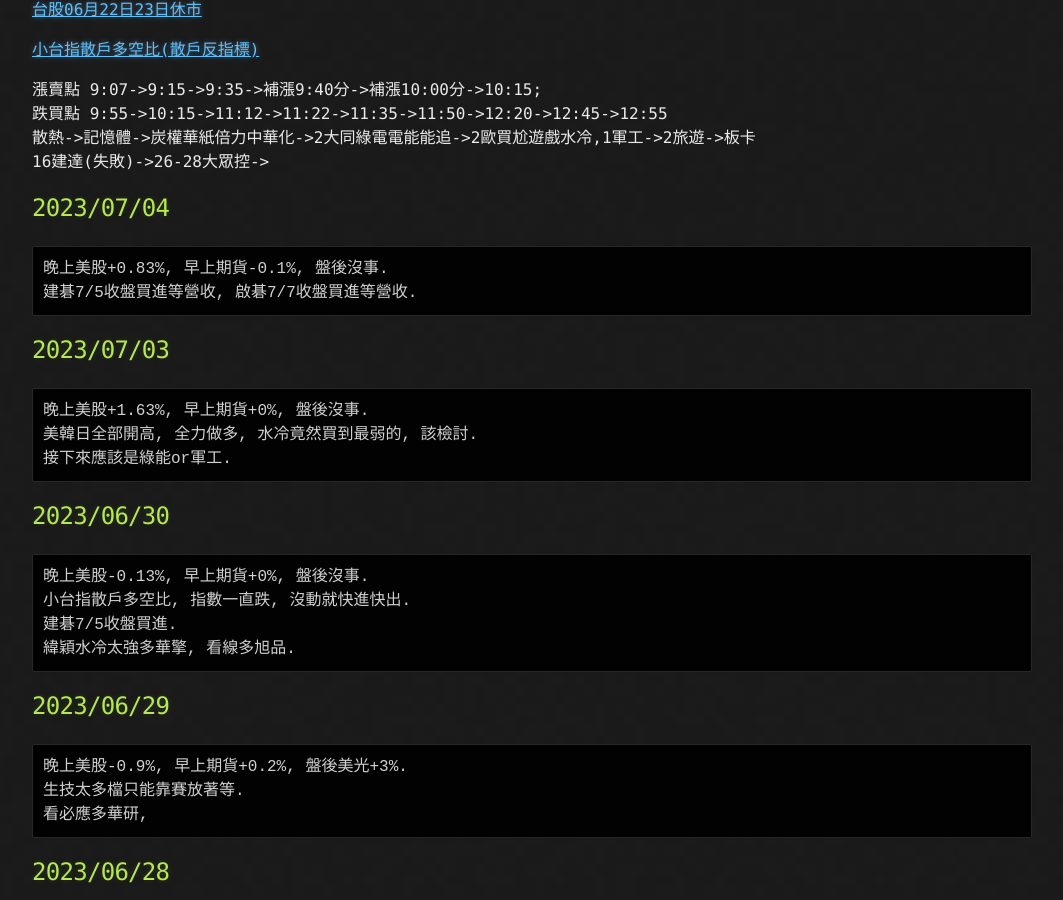
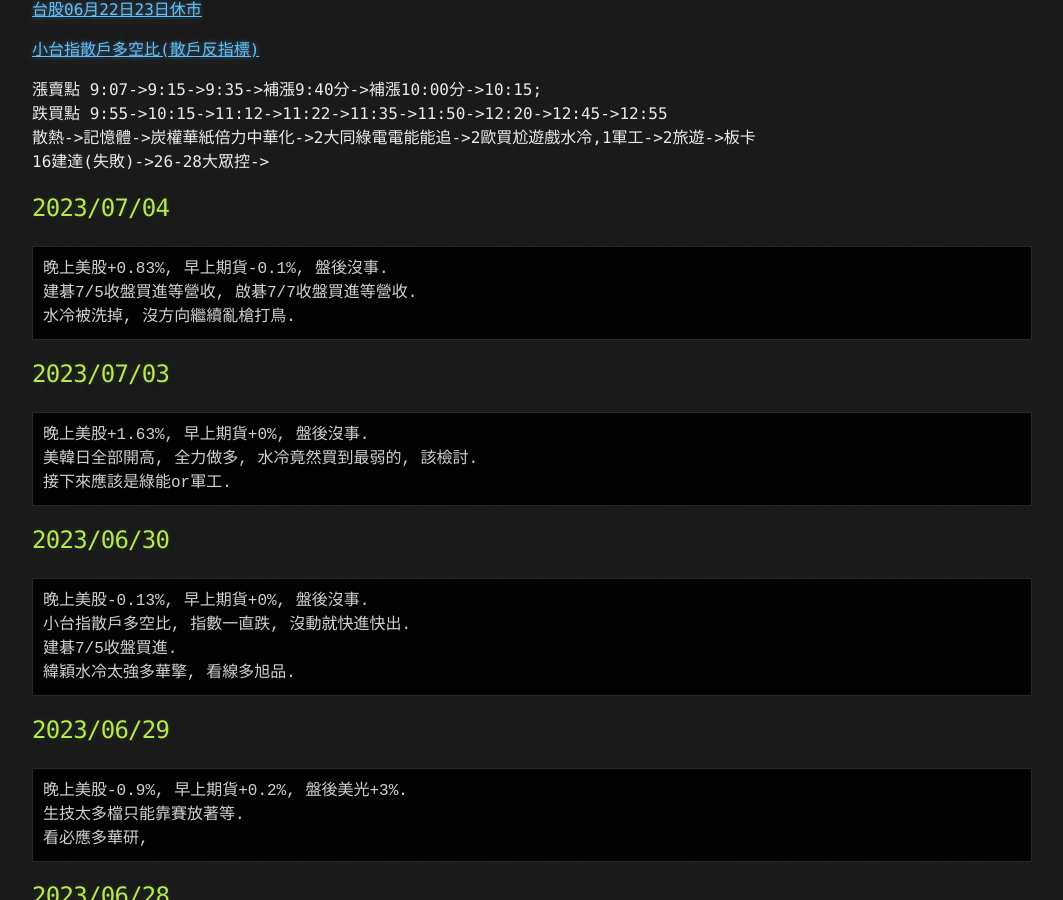
Before and after one commit to lepg5487/Stock_God, a Jekyll site: the page built from index.md, in a window 1280 px wide and 900 px high, scrolled down 460 px. Shown: the whole window, without its empty margins (108-1171 px from the left). Built offline with Jekyll 4.4.1, drawn with Linux system fonts in a browser that asks for light colours; our own code applies the rules of GitHub Pages for plain Markdown files.

Commit message:
Update index.md

````diff
--- a/index.md
+++ b/index.md
@@ -25,6 +25,7 @@ layout: testlayouts
 ```
 晚上美股+0.83%, 早上期貨-0.1%, 盤後沒事.
 建碁7/5收盤買進等營收, 啟碁7/7收盤買進等營收.
+水冷被洗掉, 沒方向繼續亂槍打鳥.
 ```
 
 ## 2023/07/03
````
